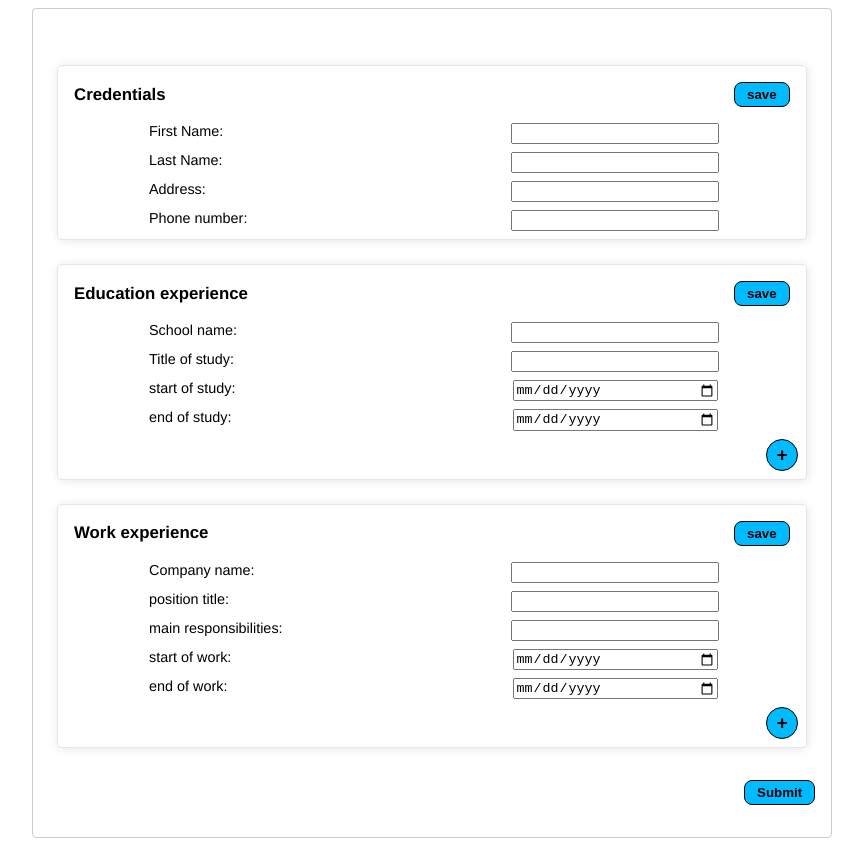
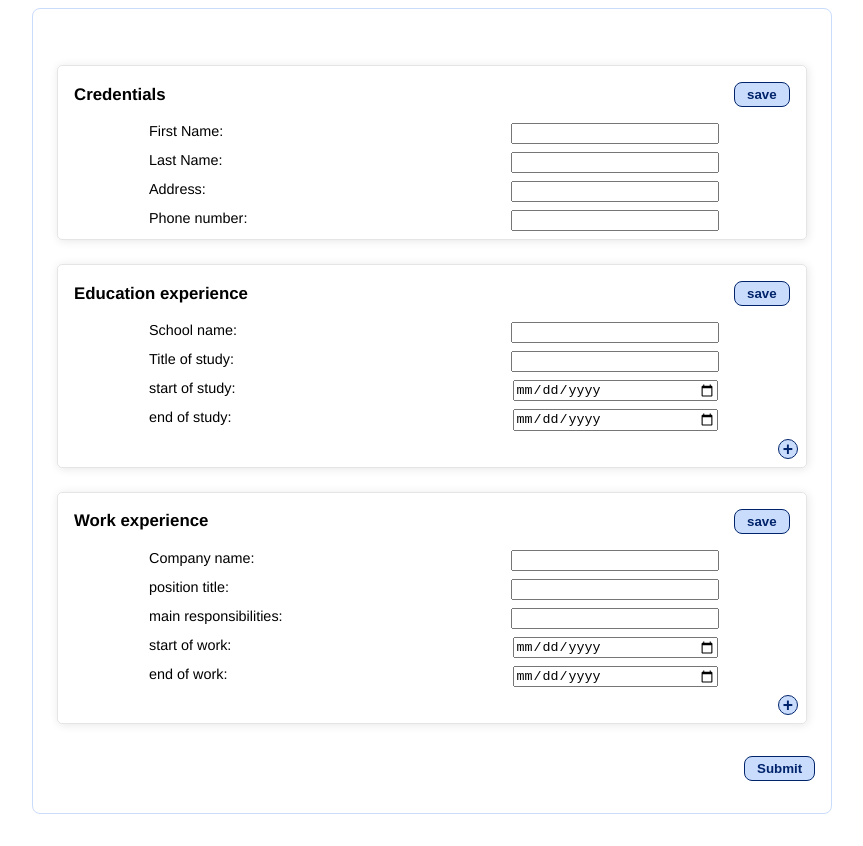
Before and after one commit to Serp-ent/cv_application, a React (Vite) app: page / in a window 1280 px wide. Shown: the whole page, without its empty margins (208-1071 px from the left). After the commit the page ends 822 px from the top, so only its background shows below. Built offline with nearby package versions, Linux system fonts and the light colour scheme.

Commit message:
Make add new button smaller

```diff
--- a/src/styles/App.css
+++ b/src/styles/App.css
@@ -13,8 +13,8 @@
 
 main {
   margin: 0 auto;
-  border: 1px solid rgba(128, 128, 128, 0.4);
-  border-radius: 4px;
+  border: 1px solid rgba(202, 220, 252, 1);
+  border-radius: 8px;
 
   height: 100%;
   flex-basis: 800px;
@@ -31,13 +31,17 @@ div.submit {
 
 button {
   padding: 4px 12px;
-  border: 1px solid black;
-  background-color: rgb(0, 187, 255);
+  border: 1px solid #00246B;
+  background-color: #CADCFC;
   border-radius: 8px;
   font-weight: 700;
 
+  color: #00246B;
+
   will-change: transform;
   transition: transform 0.2s;
+
+  cursor: pointer;
 }
 
 button:hover {
@@ -53,13 +57,13 @@ button:hover {
   display: flex;
   justify-content: center;
   align-items: center;
-  font-size: 1.2rem;
+  font-size: 1.1rem;
 
+  height: 20px;
+  width: 20px;
   border-radius: 50%;
-  width: 32px;
-  height: 32px;
 
-  flex: 0;
+  padding: 0;
 }
 
 section {
```
